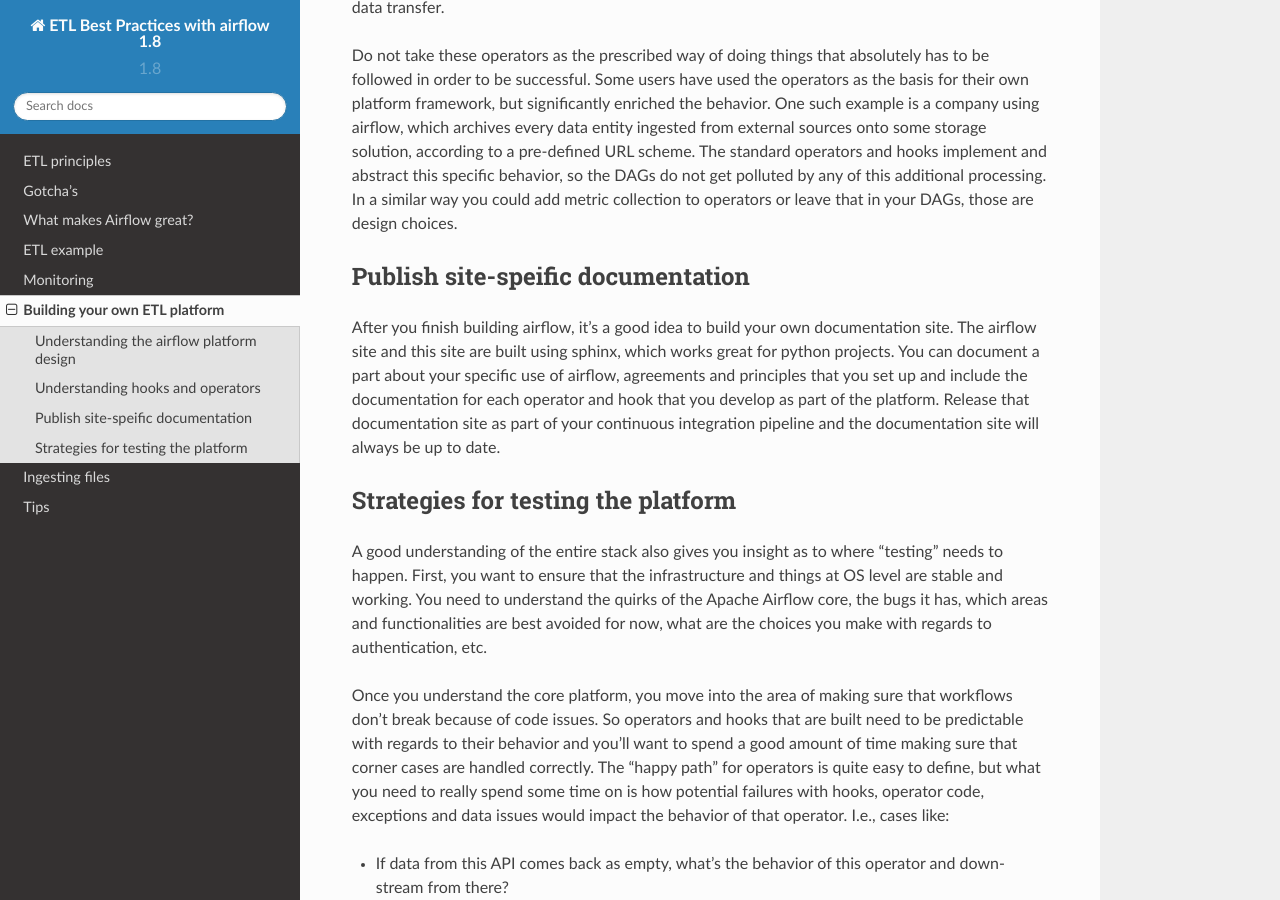
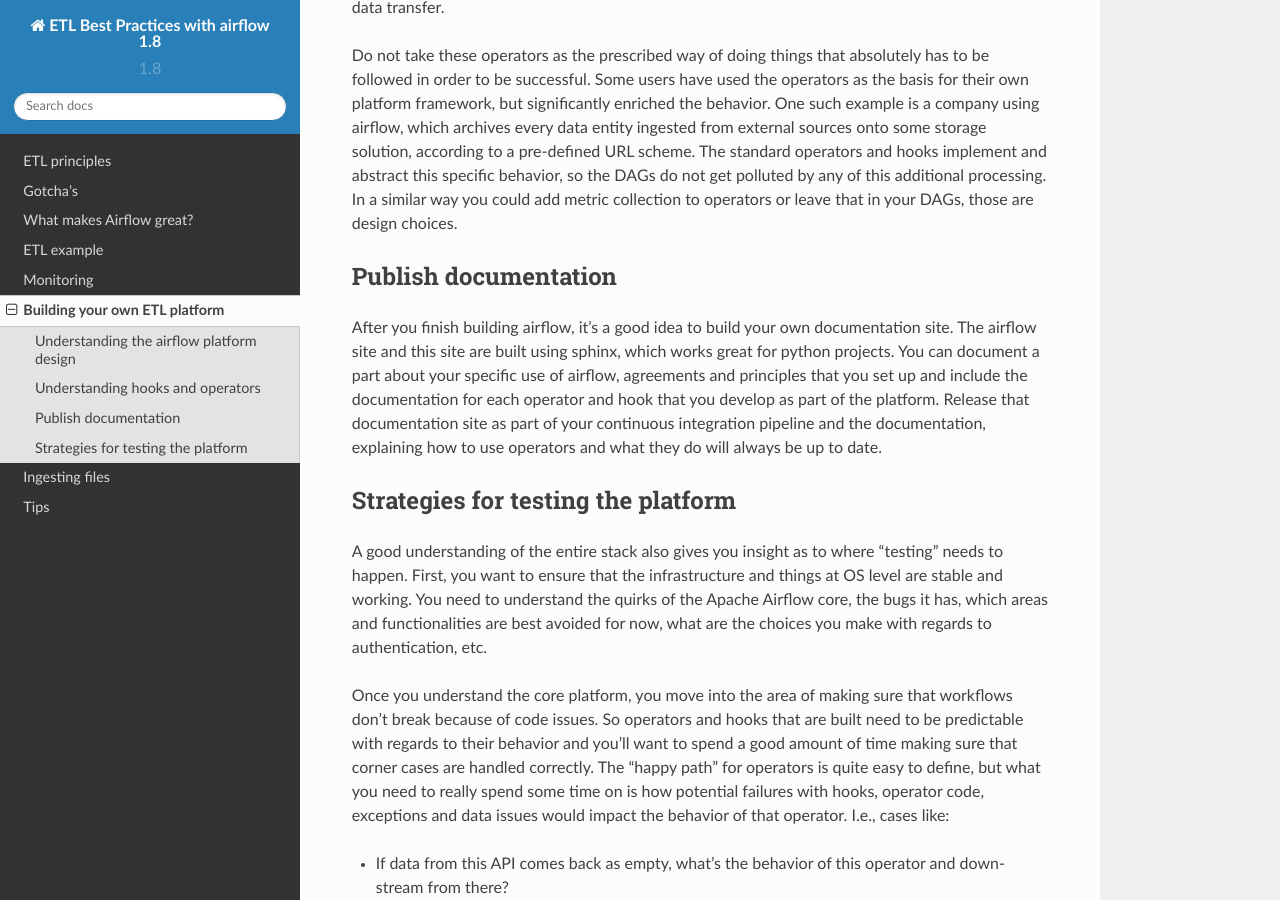
Before and after one commit to analystAlice/etl-with-airflow, a Sphinx documentation site: the page built from docs/platform.rst, in a window 1280 px wide and 900 px high, scrolled down 2287 px. Built offline with Sphinx 7.4.7 and the Read the Docs theme 2.0.0, drawn with Linux system fonts in a browser that asks for light colours.

Commit message:
Spelling errors

```diff
--- a/docs/platform.rst
+++ b/docs/platform.rst
@@ -75,13 +75,13 @@ is a company using airflow, which archives every data entity ingested from exter
 pre-defined URL scheme. The standard operators and hooks implement and abstract this specific behavior, so the DAGs do not get polluted by any
 of this additional processing. In a similar way you could add metric collection to operators or leave that in your DAGs, those are design choices.
 
-Publish site-speific documentation
-----------------------------------
+Publish documentation
+---------------------
 
 After you finish building airflow, it's a good idea to build your own documentation site. The airflow site and this site are built using sphinx,
 which works great for python projects. You can document a part about your specific use of airflow, agreements and principles that you
 set up and include the documentation for each operator and hook that you develop as part of the platform. Release that documentation site
-as part of your continuous integration pipeline and the documentation site will always be up to date.
+as part of your continuous integration pipeline and the documentation, explaining how to use operators and what they do will always be up to date.
 
 Strategies for testing the platform
 -----------------------------------
```
